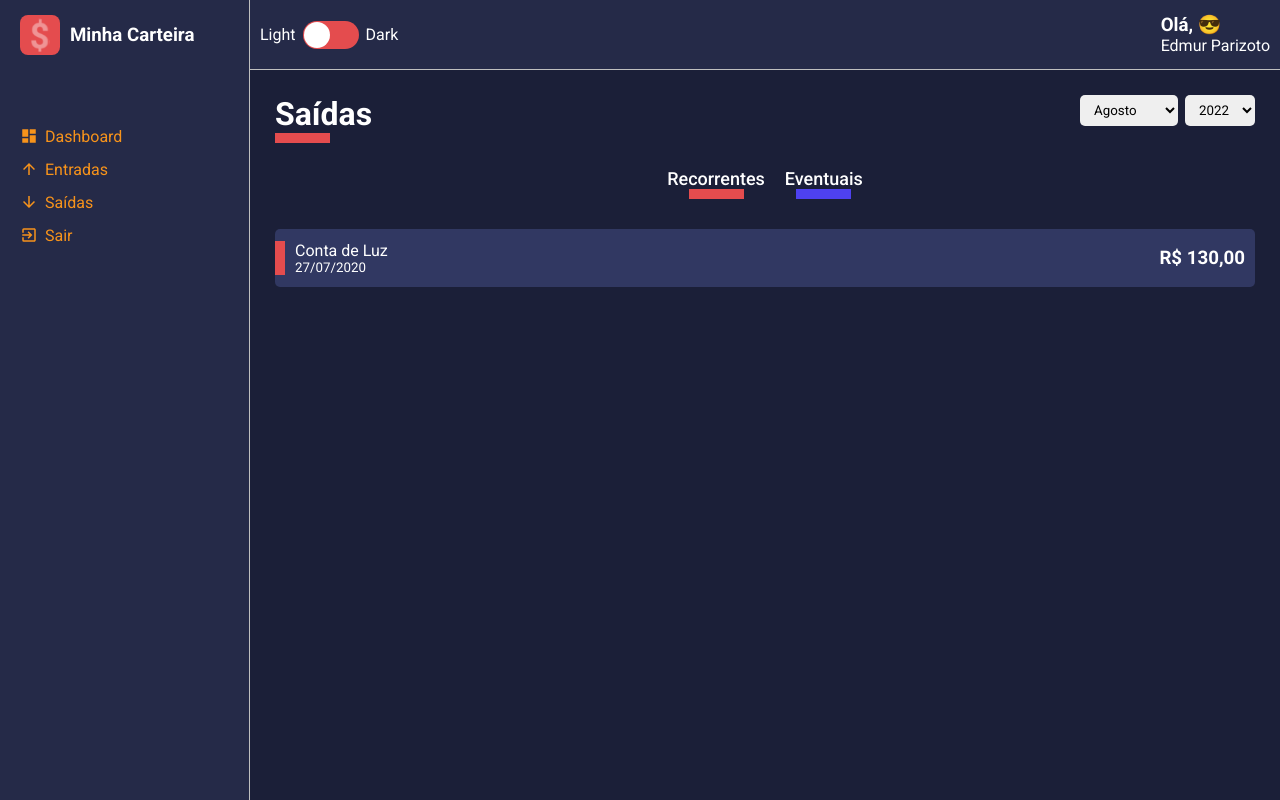
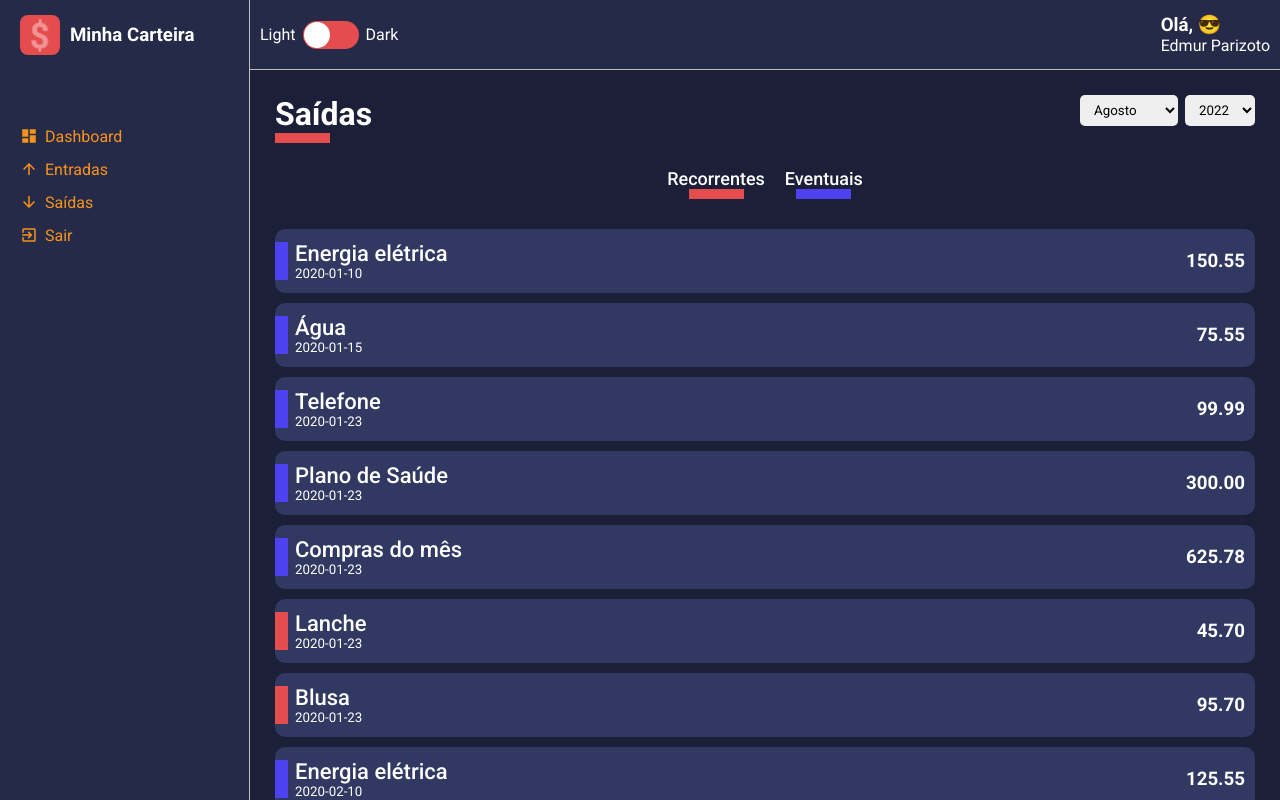
Before and after one commit to edmurneves/carteira-digital, a React (Create React App) app: page /list/1 in a window 1280 px wide. Built offline with nearby package versions, Linux system fonts and the light colour scheme.

Commit message:
Feat: Listando as entradas e saídas

```diff
--- a/src/components/HistoryFinanceCard/styles.ts
+++ b/src/components/HistoryFinanceCard/styles.ts
@@ -9,7 +9,7 @@
     background-color: ${props => props.theme.colors.tertiary};
 
     list-style: none;
-    border-radius: 5px;
+    border-radius: 10px;
 
     margin: 10px 0;
     padding: 12px 10px;
@@ -36,10 +36,15 @@
         justify-content: space-between;
         padding-left: 10px;
     }
+
+    > div span {
+        font-size: 22px;
+        font-weight: 500;
+    }
 `;
 
 export const Tag = styled.div<ITagProps>`
-    width: 10px;
+    width: 13px;
     height: 60%;
 
     background-color: ${props => props.color};
--- a/src/pages/List/index.tsx
+++ b/src/pages/List/index.tsx
@@ -1,8 +1,11 @@
-import React, { useMemo } from 'react';
+import React, { useMemo, useState, useEffect } from 'react';
 
 import ContentHeader from '../../components/ContentHeader';
 import SelectInput from '../../components/SelectInput';
 import HistoryFinanceCard from '../../components/HistoryFinanceCard';
+
+import gains from '../../repositories/gains';
+import expenses from '../../repositories/expenses';
 
 import { Container, Content, Filters } from './styles';
 
@@ -14,7 +17,18 @@
     }
 }
 
+interface IData {
+    id: string;
+    description: string;
+    amountFormatted: string;
+    frequency: string;
+    dataFormatted: string;
+    tagColor: string;
+}
+
 const List: React.FC<IRouteParams> = ({ match }) => {
+
+    const [data, setData] = useState<IData[]>([]);
 
     const { type } = match.params;
 
@@ -26,6 +40,10 @@
     const lineColor = useMemo(() => {
         return type === 'entry-balance' ? '#F7931B' : '#E44C4E'
 
+    }, [type]);
+
+    const listData = useMemo(() => {
+        return type === 'entry-balance' ? gains : expenses;
     }, [type]);
 
     const months = [
@@ -40,6 +58,21 @@
         {value: 2020, label: 2020},
         {value: 2019, label: 2019},
     ];
+
+    useEffect(() => {
+        const response = listData.map(item => {
+            return {
+                id: String(Math.random () * data.length),
+                description: item.description,
+                amountFormatted: item.amount,
+                frequency: item.frequency,
+                dataFormatted: item.date,
+                tagColor: item.frequency === 'recorrente' ? '#4E41F0' : '#E44C4E'
+            }
+        })
+        setData(response);
+
+    }, [])
 
     return (
         <Container>
@@ -64,12 +97,17 @@
             </Filters>
 
             <Content>
-                <HistoryFinanceCard
-                    tagcolor='#E44C4E'
-                    title='Conta de Luz'
-                    subtitle='27/07/2020'
-                    amount='R$ 130,00'
-                />
+                {
+                    data.map(item => (
+                        <HistoryFinanceCard
+                            key={item.id}
+                            tagcolor={item.tagColor}
+                            title={item.description}
+                            subtitle={item.dataFormatted}
+                            amount={item.amountFormatted}
+                        />
+                    ))
+                }
             </Content>
 
         </Container>
--- /dev/null
+++ b/src/repositories/expenses.ts
@@ -0,0 +1,51 @@
+export default [
+  {"description":"Energia elétrica",      "amount":"150.55","type":"saída","frequency":"recorrente","date":"2020-01-10"},
+  {"description":"Água",                  "amount":"75.55", "type":"saída","frequency":"recorrente","date":"2020-01-15"},
+  {"description": "Telefone",             "amount":"99.99", "type":"saída","frequency":"recorrente","date":"2020-01-23"},
+  {"description":"Plano de Saúde",        "amount":"300.00","type":"saída","frequency":"recorrente","date":"2020-01-23"},
+  {"description":"Compras do mês",        "amount":"625.78","type":"saída","frequency":"recorrente","date":"2020-01-23"},
+  {"description":"Lanche",                "amount":"45.70", "type":"saída","frequency":"eventual",  "date":"2020-01-23"},
+  {"description":"Blusa",                 "amount":"95.70", "type":"saída","frequency":"eventual",  "date":"2020-01-23"},
+  {"description":"Energia elétrica",      "amount":"125.55","type":"saída","frequency":"recorrente","date":"2020-02-10"},
+  {"description":"Água",                  "amount":"90.15", "type":"saída","frequency":"recorrente","date":"2020-02-15"},
+  {"description":"Telefone",              "amount":"99.99", "type":"saída","frequency":"recorrente","date":"2020-02-23"},
+  {"description":"Plano de Saúde",        "amount":"300.00","type":"saída","frequency":"recorrente","date":"2020-02-23"},
+  {"description":"Compras do mês",        "amount":"540.00","type":"saída","frequency":"recorrente","date":"2020-02-25"},
+  {"description":"Parcela do Celular 1/5","amount":"150.99","type":"saída","frequency":"eventual",  "date":"2020-02-26"},
+  {"description":"Cinema",                "amount":"45.00", "type":"saída","frequency":"eventual",  "date":"2020-02-23"},
+  {"description":"Energia elétrica",      "amount":"97.00", "type":"saída","frequency":"recorrente","date":"2020-03-10"},
+  {"description":"Água",                  "amount":"100.10","type":"saída","frequency":"recorrente","date":"2020-03-15"},
+  {"description":"Telefone",              "amount":"99.99", "type":"saída","frequency":"recorrente","date":"2020-03-23"},
+  {"description":"Plano de Saúde",        "amount":"300.00","type":"saída","frequency":"recorrente","date":"2020-03-23"},
+  {"description":"Compras do mês",        "amount":"800.50","type":"saída","frequency":"recorrente","date":"2020-03-17"},
+  {"description":"Parcela do Celular 2/5","amount":"150.99","type":"saída","frequency":"eventual",  "date":"2020-03-18"},
+  {"description":"Troca de Oléo do carro","amount":"90.00", "type":"saída","frequency":"eventual",  "date":"2020-03-23"},
+  {"description":"Energia elétrica",      "amount":"75.99", "type":"saída","frequency":"recorrente","date":"2020-04-10"},
+  {"description":"Água",                  "amount":"80.33", "type":"saída","frequency":"recorrente","date":"2020-04-15"},
+  {"description":"Telefone",              "amount":"99.99", "type":"saída","frequency":"recorrente","date":"2020-04-23"},
+  {"description":"Plano de Saúde",        "amount":"300.00","type":"saída","frequency":"recorrente","date":"2020-04-23"},
+  {"description":"Compras do mês",        "amount":"600.00","type":"saída","frequency":"recorrente","date":"2020-04-25"},
+  {"description":"Parcela do Celular 3/5","amount":"150.99","type":"saída","frequency":"eventual",  "date":"2020-04-26"},
+  {"description":"Ebook de React Js",     "amount":"85.95", "type":"saída","frequency":"eventual",  "date":"2020-04-13"},
+  {"description":"Energia elétrica",      "amount":"125.55","type":"saída","frequency":"recorrente","date":"2020-05-10"},
+  {"description":"Água",                  "amount":"90.15", "type":"saída","frequency":"recorrente","date":"2020-05-15"},
+  {"description":"Telefone",              "amount":"99.99", "type":"saída","frequency":"recorrente","date":"2020-05-23"},
+  {"description":"Plano de Saúde",        "amount":"300.00","type":"saída","frequency":"recorrente","date":"2020-05-23"},
+  {"description":"Compras do mês",        "amount":"540.00","type":"saída","frequency":"recorrente","date":"2020-05-25"},
+  {"description":"Parcela do Celular 4/5","amount":"150.99","type":"saída","frequency":"eventual",  "date":"2020-05-26"},
+  {"description":"Blusa Iron Man",        "amount":"150.00","type":"saída","frequency":"eventual",  "date":"2020-01-23"},
+  {"description":"Energia elétrica",      "amount":"200.00","type":"saída","frequency":"recorrente","date":"2020-06-10"},
+  {"description":"Água",                  "amount":"150.00","type":"saída","frequency":"recorrente","date":"2020-06-15"},
+  {"description":"Telefone",              "amount":"99.99", "type":"saída","frequency":"recorrente","date":"2020-06-23"},
+  {"description":"Plano de Saúde",        "amount":"300.00","type":"saída","frequency":"recorrente","date":"2020-06-23"},
+  {"description":"Compras do mês",        "amount":"559.15","type":"saída","frequency":"recorrente","date":"2020-06-25"},
+  {"description":"Parcela do Celular 5/5","amount":"150.99","type":"saída","frequency":"eventual",  "date":"2020-06-26"},
+  {"description":"Perfume",               "amount":"250.00","type":"saída","frequency":"eventual",  "date":"2020-06-21"},
+  {"description":"Energia elétrica",      "amount":"250.00","type":"saída","frequency":"recorrente","date":"2020-07-10"},
+  {"description":"Água",                  "amount":"90.00", "type":"saída","frequency":"recorrente","date":"2020-07-15"},
+  {"description":"Telefone",              "amount":"99.99", "type":"saída","frequency":"recorrente","date":"2020-07-23"},
+  {"description":"Plano de Saúde",        "amount":"300.00","type":"saída","frequency":"recorrente","date":"2020-07-23"},
+  {"description":"Compras do mês",        "amount":"700.00","type":"saída","frequency":"recorrente","date":"2020-07-25"},
+  {"description":"Cafeteira",             "amount":"250.00","type":"saída","frequency":"eventual",  "date":"2020-07-26"},
+  {"description":"Pizza",                 "amount":"60.00", "type":"saída","frequency":"eventual",  "date":"2020-07-19"}
+]
--- /dev/null
+++ b/src/repositories/gains.ts
@@ -0,0 +1,11 @@
+export default [
+  { "description": "Salário",     "amount": "1300.52", "type": "entrada", "frequency": "recorrente", "date": "2020-01-10" },
+  { "description": "Freela",      "amount": "150.13",  "type": "entrada", "frequency": "eventual",   "date": "2020-01-17" },
+  { "description": "Salário",     "amount": "2500.23", "type": "entrada", "frequency": "recorrente", "date": "2020-02-10" },
+  { "description": "Freela site", "amount": "900.23",  "type": "entrada", "frequency": "eventual",   "date": "2020-02-21" },
+  { "description": "Freela app",  "amount": "950.92",  "type": "entrada", "frequency": "eventual",   "date": "2020-02-23" },
+  { "description": "Salário",     "amount": "2500.25", "type": "entrada", "frequency": "recorrente", "date": "2020-03-10" },
+  { "description": "Salário",     "amount": "2500.18", "type": "entrada", "frequency": "recorrente", "date": "2020-04-10" },
+  { "description": "Salário",     "amount": "2500.15", "type": "entrada", "frequency": "recorrente", "date": "2020-05-10" },
+  { "description": "Salário",     "amount": "2500.12", "type": "entrada", "frequency": "recorrente", "date": "2020-06-10" },
+  { "description": "Salário",     "amount": "2500.00", "type": "entrada", "frequency": "recorrente", "date": "2020-07-10" }]
```
Also changed, not shown: src/index.tsx (line endings or trailing spaces).
